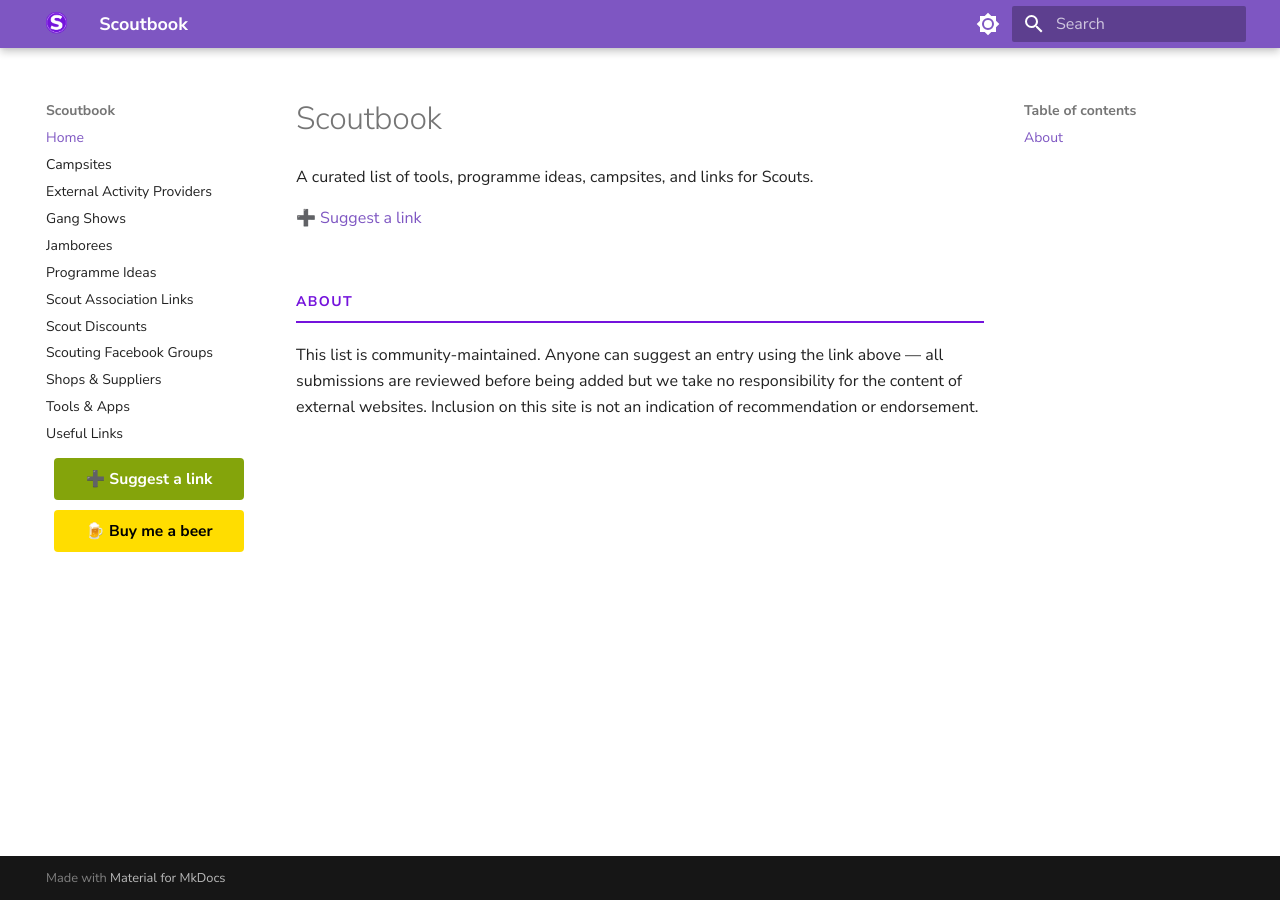
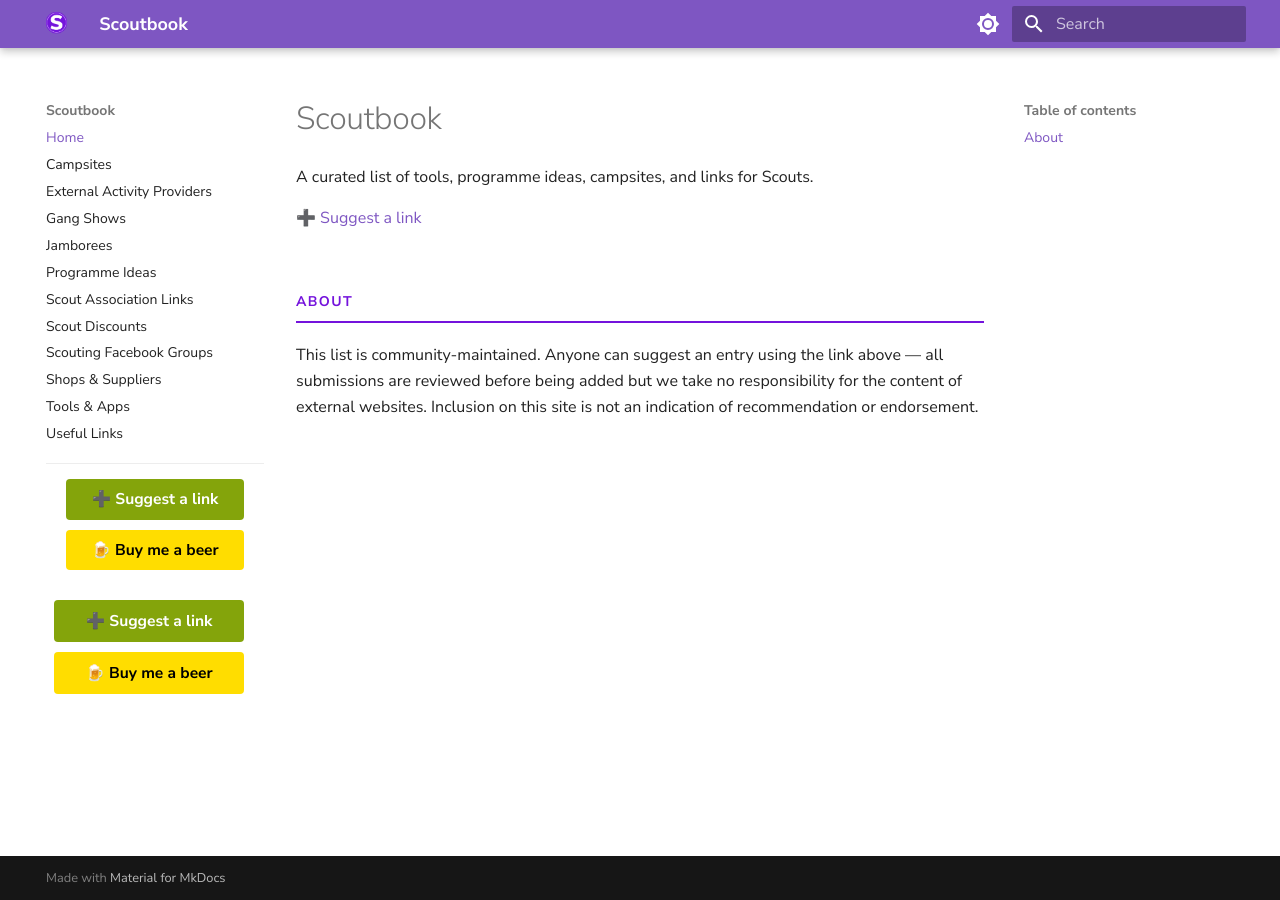
Before and after one commit to krisreynolds/scoutbook, an MkDocs documentation site: the page built from docs/index.md, in a window 1280 px wide. Built offline with MkDocs 1.6.1 and Material for MkDocs 9.7.7, drawn with Linux system fonts in a browser that asks for light colours; some web fonts are replaced.

Commit message:
Another attempt at adding buttons to the mobile menu

```diff
--- a/docs/extra.css
+++ b/docs/extra.css
@@ -1,4 +1,4 @@
- :root {
+:root {
   --md-primary-fg-color: #7413DC;
   --md-primary-fg-color--light: #9B4FE8;
   --md-primary-fg-color--dark: #5A0FB8;
@@ -11,14 +11,12 @@
 }
 
 /* Hide headlinks */
-
 .md-content h2 .headerlink,
 .md-content h3 .headerlink {
   display: none;
 }
 
 /* H2 County Labels */
-
 .md-content h2 {
   font-size: 0.7rem !important;
   font-weight: 600 !important;
@@ -36,8 +34,7 @@
   color: inherit !important;
 }
 
-/*  Light Mode H3 Cards (no internal line) */
-
+/* Light Mode H3 Cards */
 .md-content h3 {
   font-size: 1rem !important;
   font-weight: 600 !important;
@@ -75,7 +72,6 @@
 }
 
 /* Dark Mode */
-
 [data-md-color-scheme="slate"] .md-content h2 {
   color: #ffffff !important;
   border-bottom-color: #ffffff !important;
@@ -108,24 +104,59 @@
   border-left-color: var(--scout-teal) !important;
 }
 
-/* Hide button external arrows ONLY */
+/* --- Navigation Button Container --- */
 
-#md-nav-extra a[href^="http"]:after,
-#md-nav-extra a[href^="https"]:after,
-#md-nav-extra .md-icon--link-external,
-#md-nav-extra .md-link--external:after {
+/* Use attribute selector to target all clones of the ID */
+[id="md-nav-extra"] {
+  display: flex;
+  flex-direction: column;
+  gap: 0.5rem;
+  padding: 0.75rem 1rem;
+}
+
+/* Hide external link arrows for nav buttons specifically */
+[id="md-nav-extra"] a:after,
+[id="md-nav-extra"] .md-icon--link-external {
   display: none !important;
 }
 
-/* Submit button external arrows ONLY */
-
-.md-content h1 + p a[href^="http"]:after,
-.md-content h1 + p a[href^="https"]:after,
-.md-content h1 + p a .md-icon--link-external {
-  display: none !important;
+/* Target buttons inside the mobile drawer to ensure they look right */
+.md-nav__item [id="md-nav-extra"] {
+  padding-bottom: 1.5rem; /* Space at the bottom of the scrollable area */
+  border-top: 1px solid var(--md-default-fg-color--lightest);
+  margin-top: 0.5rem;
+  padding-top: 1rem;
 }
 
-/* Submit button */
+/* Nav Button Styling */
+[id="md-nav-extra"] a.md-nav-btn {
+  display: block !important;
+  text-align: center !important;
+  padding: 0.5rem 1rem !important;
+  border-radius: 4px !important;
+  text-decoration: none !important;
+  font-size: 0.78rem !important;
+  font-weight: 700 !important;
+  transition: filter 0.15s !important;
+  width: 100% !important;
+  box-sizing: border-box !important;
+}
+
+[id="md-nav-extra"] a.md-nav-btn:hover {
+  filter: brightness(0.9);
+}
+
+[id="md-nav-extra"] a.md-nav-btn--green {
+  background: #84A40B !important;
+  color: #fff !important;
+}
+
+[id="md-nav-extra"] a.md-nav-btn--yellow {
+  background: #FFDD00 !important;
+  color: #000 !important;
+}
+
+/* --- Submit Button (In Page Content) --- */
 
 .md-content h1 + p a {
   display: inline-block;
@@ -144,42 +175,12 @@
   background: var(--scout-purple-dark);
 }
 
-/* Nav buttons */
-
-#md-nav-extra {
-  padding: 0.75rem 1rem;
+/* Hide arrows on content submit button */
+.md-content h1 + p a:after {
+  display: none !important;
 }
 
-#md-nav-extra a.md-nav-btn {
-  display: block !important;
-  text-align: center !important;
-  padding: 0.5rem 1rem !important;
-  border-radius: 4px !important;
-  text-decoration: none !important;
-  font-size: 0.78rem !important;
-  font-weight: 700 !important;
-  margin-bottom: 0 !important;
-  transition: filter 0.15s !important;
-  width: 100% !important;
-  box-sizing: border-box !important;
-}
-
-#md-nav-extra a.md-nav-btn:hover {
-  filter: brightness(0.9);
-}
-
-#md-nav-extra a.md-nav-btn--green {
-  background: #84A40B !important;
-  color: #fff !important;
-}
-
-#md-nav-extra a.md-nav-btn--yellow {
-  background: #FFDD00 !important;
-  color: #000 !important;
-}
-
-/* Spacing */
-
+/* General Spacing */
 .md-content h1 {
   margin-bottom: 1.25rem;
 }
--- a/overrides/main.html
+++ b/overrides/main.html
@@ -10,26 +10,44 @@
       🍺 Buy me a beer
     </a>
   </div>
+
   <script>
     document.addEventListener("DOMContentLoaded", function() {
       var extra = document.getElementById("md-nav-extra");
-      var sidebar = document.querySelector(".md-sidebar--primary .md-sidebar__inner");
-      if (extra && sidebar) {
-        extra.style.display = "flex";
-        sidebar.appendChild(extra);
+
+      // 1. Target the Desktop Sidebar
+      var desktopSidebar = document.querySelector(".md-sidebar--primary .md-sidebar__inner");
+      // 2. Target the Mobile Drawer (Hamburger Menu)
+      var mobileDrawer = document.querySelector(".md-nav--primary > .md-nav__list");
+
+      if (extra) {
+        // Clone the buttons so they can exist in two places at once
+        if (desktopSidebar) {
+          var desktopClone = extra.cloneNode(true);
+          desktopClone.style.display = "flex";
+          desktopSidebar.appendChild(desktopClone);
+        }
+
+        if (mobileDrawer) {
+          var mobileClone = extra.cloneNode(true);
+          mobileClone.style.display = "flex";
+          // We wrap it in a list item to maintain Material's structural integrity
+          var li = document.createElement("li");
+          li.classList.add("md-nav__item");
+          li.style.marginTop = "1rem";
+          li.appendChild(mobileClone);
+          mobileDrawer.appendChild(li);
+        }
+
+        // Remove the original hidden template
+        extra.remove();
       }
     });
   </script>
 
   <script>
-  kofiWidgetOverlay.draw('krisreynoldsdev', {
-    'type': 'floating-chat',
-    'floating-chat.donateButton.text': 'Buy me a beer!',
-    'floating-chat.donateButton.background-color': '#00b9fe',
-    'floating-chat.donateButton.text-color': '#fff'
-  });
-</script>
-
+    kofiWidgetOverlay.draw('krisreynoldsdev', { ... });
+  </script>
 {% endblock %}
 
 {% block extrahead %}
```
